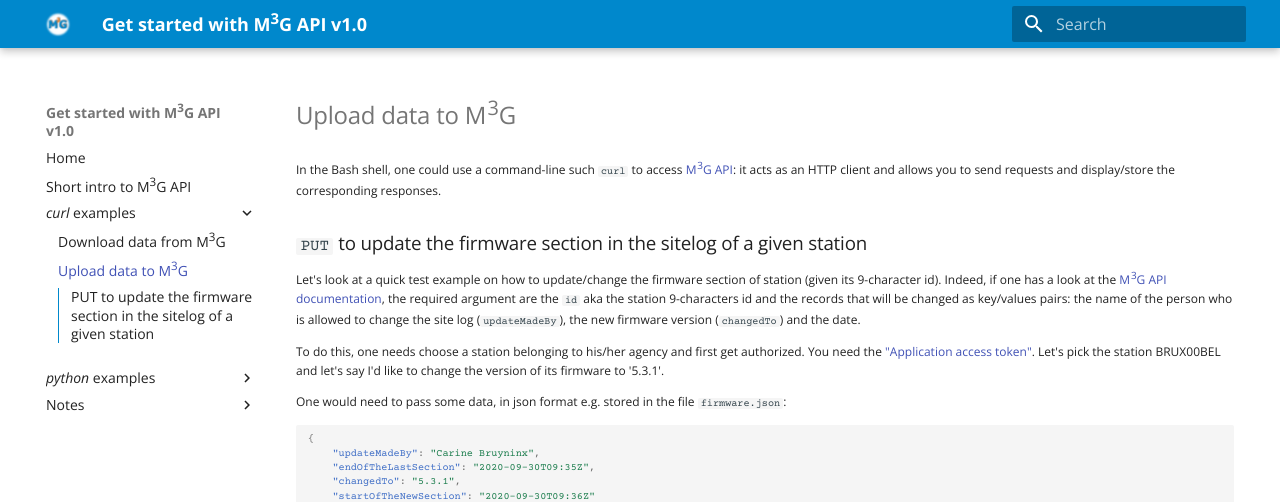
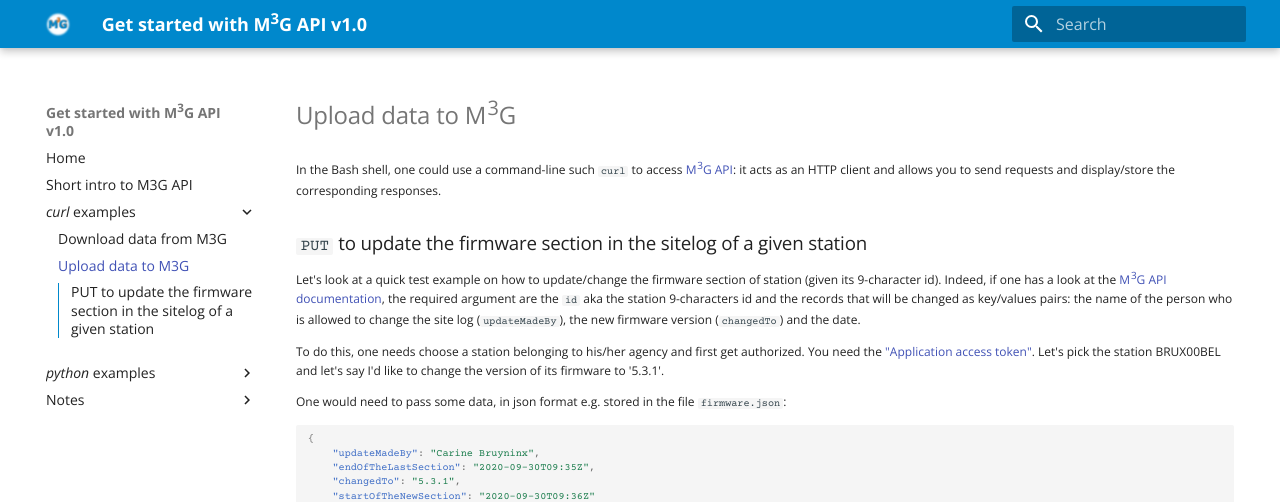
Before and after one commit to m3g-rob/doc4m3g, an MkDocs documentation site: the page built from docs/curl_upload.md, in a window 1280 px wide. Shown: the top 502 px of the page. Built offline with MkDocs 1.6.1 and Material for MkDocs 9.7.7, drawn with Linux system fonts in a browser that asks for light colours.

Commit message:
issue - mkdocs version

```diff
--- a/mkdocs.yml
+++ b/mkdocs.yml
@@ -2,14 +2,14 @@ site_name: Get started with M<sup>3</sup>G API v1.0
 
 nav:
   - Home: index.md
-  - Short intro to M<sup>3</sup>G API: intro.md
+  - Short intro to M3G API: intro.md
   - <i>curl</i> examples:
-          - Download data from M<sup>3</sup>G: curl_download.md
-          - Upload data to M<sup>3</sup>G: curl_upload.md
+          - Download data from M3G: curl_download.md
+          - Upload data to M3G: curl_upload.md
   - <i>python</i> examples:
           - Use <i>python requests</i> library: python.md
   - Notes:
-          - M<sup>3</sup>G access token: authorization.md
+          - M3G access token: authorization.md
           - Disclaimer: disclaimer.md
 
 
```
